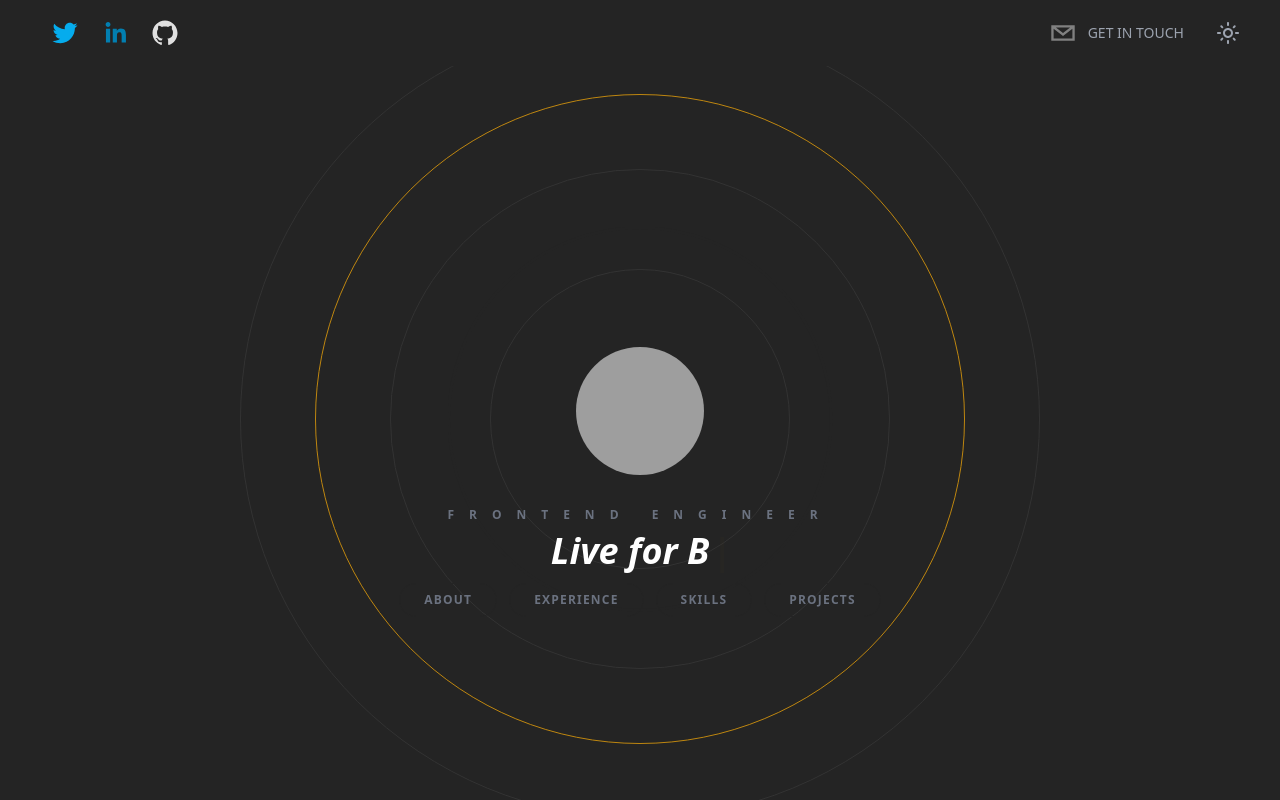
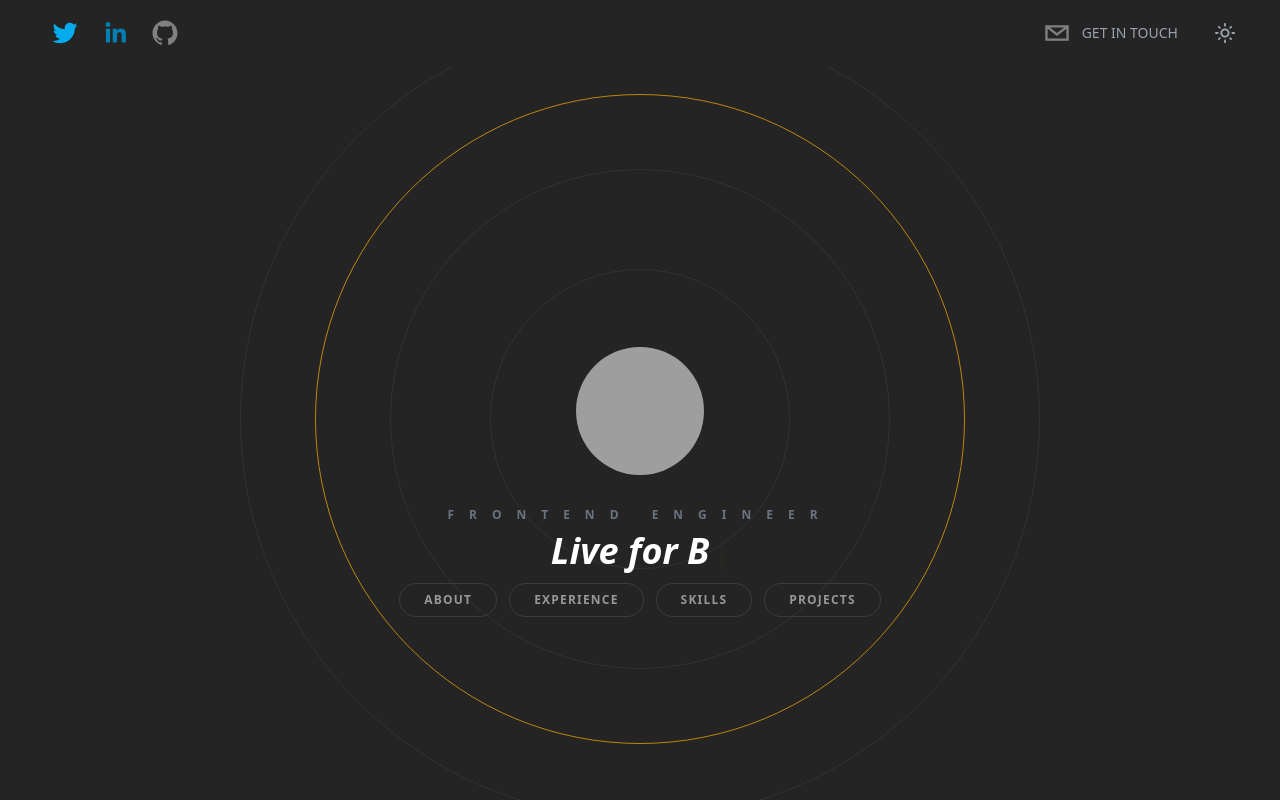
Before and after one commit to sharathnair9999/sharath-nextjs-portfolio, a Next.js app: page / in a window 1280 px wide. Built offline with nearby package versions, Linux system fonts and the light colour scheme; grey boxes are pictures that could not be loaded.

Commit message:
changed color scheme

```diff
--- a/components/BackgroundCircles.tsx
+++ b/components/BackgroundCircles.tsx
@@ -24,7 +24,7 @@ const BackgroundCircles = (props: Props) => {
             className={`${
               id === 3
                 ? "border-accentColor animate-pulse"
-                : "dark:border-heroCircle border-red-500"
+                : "dark:border-heroCircle border-heroCircle/20"
             } ${
               id === 0 && "animate-ping"
             } common-hero-circle h-[${dimension}px] w-[${dimension}px] `}
--- a/components/Header.tsx
+++ b/components/Header.tsx
@@ -29,7 +29,7 @@ export default function Header({}: Props) {
     }
   };
   return (
-    <header className="sticky top-0 flex items-center justify-center max-w-full px-4 lg:px-10 py-1 lg:py-2 z-30 bg-transparent md:px-20 ">
+    <header className="sticky top-0 flex items-center justify-center max-w-full px-4 lg:px-10 py-1 lg:py-2 z-30  md:px-20 ">
       <motion.div
         initial={{
           x: -500,
@@ -79,7 +79,7 @@ export default function Header({}: Props) {
           fgColor="gray"
           bgColor="transparent"
         />
-        <p className="uppercase hidden md:inline-flex text-sm text-gray-400">
+        <p className="uppercase hidden md:inline-flex text-sm text-gray-700 dark:text-gray-400">
           Get In Touch
         </p>
       </motion.div>
@@ -97,10 +97,7 @@ export default function Header({}: Props) {
             animate={{ opacity: 1, x: [-100, 20, 0] }}
             transition={{ duration: 1.5 }}
           >
-            <MdOutlineLightMode
-              size={"1.5rem"}
-              className="toggle-switch text-gray-400 hover:bg-gray-700 "
-            />
+            <MdOutlineLightMode className="toggle-switch text-gray-400 hover:bg-gray-700 " />
           </motion.div>
         ) : (
           <motion.div
@@ -108,10 +105,7 @@ export default function Header({}: Props) {
             animate={{ opacity: 1, x: [-100, 20, 0] }}
             transition={{ duration: 1.5 }}
           >
-            <MdDarkMode
-              size={"1.5rem"}
-              className="toggle-switch hover:bg-slate-200 "
-            />
+            <MdDarkMode className="toggle-switch hover:bg-slate-200 " />
           </motion.div>
         )}
       </motion.button>
--- a/components/Hero.tsx
+++ b/components/Hero.tsx
@@ -12,7 +12,7 @@ const Hero = (props: Props) => {
     delaySpeed: 200,
   });
   return (
-    <div className="h-screen flex flex-col items-center space-y-8 justify-center text-center z-20 overflow-hidden">
+    <div className="min-h-screen flex flex-col items-center space-y-8 justify-center text-center overflow-hidden">
       <BackgroundCircles />
       <motion.img
         initial={{
@@ -31,11 +31,11 @@ const Hero = (props: Props) => {
         className="h-32 w-32 rounded-full relative mx-auto object-cover"
       />
       <div className="z-20">
-        <h2 className="text-xs font-bold md:text-md  uppercase text-gray-500 dark:text-gray-500 pb-2 tracking-[10px] md:tracking-[15px]">
+        <h2 className="text-xs font-bold md:text-md uppercase text-gray-500 dark:text-gray-500 pb-2 tracking-[10px] md:tracking-[15px]">
           Frontend Engineer
         </h2>
         <h1 className="text-2xl lg:text-4xl font-semibold px-10">
-          <span className="italic">{text}</span>
+          <span className="italic dark:text-white">{text}</span>
           <Cursor cursorColor="#F7AB0A" />
         </h1>
         <div className="flex flex-wrap justify-center items-center gap-3 mt-3">
--- a/components/Projects.tsx
+++ b/components/Projects.tsx
@@ -12,6 +12,7 @@ const Projects = (props: Props) => {
 
       <Carousel
         autoPlay={true}
+        thumbWidth={50}
         showStatus={false}
         showIndicators={false}
         autoFocus={true}
@@ -50,7 +51,7 @@ const Projects = (props: Props) => {
                 </span>
                 Social Ease
               </h4>
-              <p>
+              <p className="dark:text-gray_200 text-sm lg:text-lg max-w-2xl mx-auto">
                 Lorem ipsum dolor sit amet consectetur adipisicing elit.
                 Voluptatum facilis officiis sapiente error quos quibusdam
                 adipisci sit. Facilis distinctio ipsum eligendi fugit aut
@@ -60,7 +61,7 @@ const Projects = (props: Props) => {
           </motion.div>
         ))}
       </Carousel>
-      <div className="w-full absolute top=[30%] left-0 bg-accentColor/20 h-[500px] -skew-y-12" />
+      <div className="w-full absolute top=[30%] left-0 bg-blue_500/20 h-[500px] -skew-y-12" />
     </div>
   );
 };
--- a/components/WorkExperience.tsx
+++ b/components/WorkExperience.tsx
@@ -41,7 +41,7 @@ const WorkExperience = (props: Props) => {
         autoPlay={true}
         autoFocus={true}
         centerMode={true}
-        className="mt-32 w-96 lg:w-full"
+        className="mt-32 w-80 lg:w-full"
         infiniteLoop={true}
         centerSlidePercentage={windowDimensions.width > 768 ? 60 : 95}
         showStatus={false}
--- a/constants.ts
+++ b/constants.ts
@@ -14,7 +14,7 @@ export const socials = [
   {
     url: "https://github.com/sharathnair9999",
     label: "GitHub",
-    fgColor: "#e0e0e0",
+    fgColor: "gray",
     bgColor: "transparent",
   },
 ];
--- a/package.json
+++ b/package.json
@@ -18,7 +18,8 @@
     "react-icons": "^4.4.0",
     "react-responsive-carousel": "^3.2.23",
     "react-simple-typewriter": "^4.0.2",
-    "react-social-icons": "^5.14.0"
+    "react-social-icons": "^5.14.0",
+    "tailwind-scrollbar": "^2.0.1"
   },
   "devDependencies": {
     "@types/node": "18.7.18",
--- a/pages/index.tsx
+++ b/pages/index.tsx
@@ -11,7 +11,7 @@ import Header from "../components/Header";
 
 const Home: NextPage = () => {
   return (
-    <div className="tw-bg-primary dark:text-white text-black h-screen overflow-scroll">
+    <div className="tw-bg-primary home transition-colors ease-in-out duration-500 h-screen overflow-y-scroll">
       <Head>
         <title>Sharath Nair</title>
       </Head>
--- a/styles/globals.css
+++ b/styles/globals.css
@@ -10,31 +10,31 @@
   box-sizing: border-box;
   scroll-behavior: smooth;
 }
-*::-webkit-scrollbar {
-  display: none;
-}
 
 @layer components {
+  .home {
+    @apply scrollbar-thin dark:scrollbar-track-gray_600 scrollbar-track-gray_200 scrollbar-thumb-accentColor/70 hover:scrollbar-thumb-accentColor transition-colors scrollbar-track-rounded-md scrollbar-thumb-rounded-md;
+  }
   .heroButton {
-    @apply px-6 py-2 border border-customGray font-bold rounded-full uppercase text-xs tracking-widest text-gray-500 transition-all hover:text-accentColor/40 hover:border-accentColor/40;
+    @apply px-6 py-2 border border-gray_900 font-bold rounded-full uppercase text-xs tracking-widest text-gray_600 transition-all hover:text-accentColor/40 hover:border-accentColor/40;
   }
   .contact-input {
-    @apply outline-none bg-slate-400/10 rounded-md border-b px-2 py-3 border-customGray  text-gray-500 placeholder-gray-500 transition-all focus:border-accentColor/40 hover:border-accentColor/40 focus:text-accentColor/40;
+    @apply outline-none bg-gray_300/10 rounded-md border-b dark:text-blue_100 px-2 py-2 md:py-3 border-blue_900  text-blue_900 placeholder-gray_500 transition-all focus:border-blue_300/40 hover:border-blue_300/40 focus:text-blue_900/40;
   }
   .common-hero-circle {
-    @apply rounded-full border mt-52 absolute;
+    @apply rounded-full border absolute mt-52;
   }
   .section-title {
     @apply absolute top-16 md:top-20 uppercase z-[100] md:tracking-[20px] tracking-[10px] text-gray-500 text-2xl;
   }
   .tw-bg-primary {
-    @apply dark:bg-[rgb(36,36,36)] bg-slate-50;
+    @apply dark:bg-[rgb(36,36,36)] bg-accentColor/30;
   }
-  .toogle-switch {
-    @apply px-px flex justify-center items-center transition-all rounded-full;
+  .toggle-switch {
+    @apply p-1 text-3xl flex justify-center items-center transition-all rounded-full;
   }
   .hidden-scrollbar::-webkit-scrollbar {
-    @apply h-2 bg-accentColor/30 rounded-lg;
+    @apply h-2 bg-accentColor/30 rounded-lg overflow-x-hidden;
   }
   .hidden-scrollbar::-webkit-scrollbar-thumb {
     @apply bg-accentColor/60 rounded-lg;
--- a/tailwind.config.js
+++ b/tailwind.config.js
@@ -11,9 +11,28 @@ module.exports = {
         primary: "rgb(36, 36, 36)",
         heroCircle: "#333333",
         accentColor: "#F7AB0A",
-        customGray: "#242424",
+        gray_900: "#3c3c3c",
+        gray_800: "#606060",
+        gray_700: "#818181",
+        gray_600: "#979797",
+        gray_500: "#c2c2c2",
+        gray_400: "#dedede",
+        gray_300: "#f0f0f0",
+        gray_200: "#f5f5f5",
+        gray_100: "#fafafa",
+        gray_50: "#ffffff",
+        blue_900: "#4341b1",
+        blue_800: "#4862d1",
+        blue_700: "#4b74e4",
+        blue_600: "#4e87f9",
+        blue_500: "#4e96ff",
+        blue_400: "#5ba6ff",
+        blue_300: "#73b6ff",
+        blue_200: "#99cbff",
+        blue_100: "#c1deff",
+        blue_50: "#e5f2ff",
       },
     },
   },
-  plugins: [],
+  plugins: [require("tailwind-scrollbar")({ nocompatible: true })],
 };
```
Also changed, not shown: components/Contact.tsx (+18 -12 lines), 2 other files (tests, documents, lock files or other folders).
